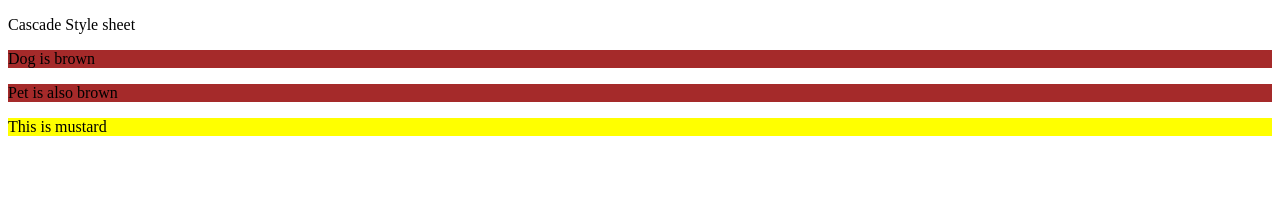
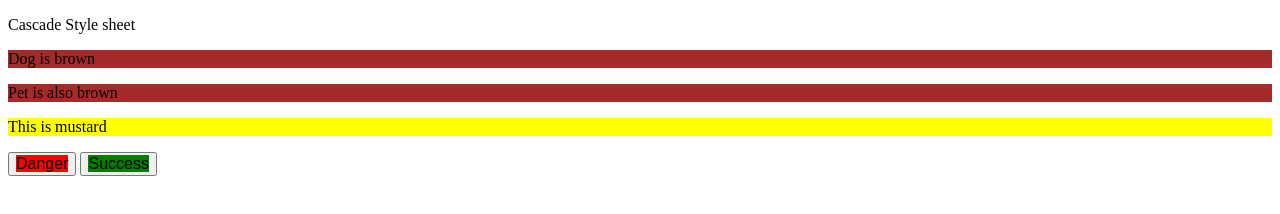
Before and after one commit to Sagarshrestha12/web_design_4everybody_coursera, a plain HTML site: page css_practice.html in a window 1280 px wide. Drawn offline with Linux system fonts and the light colour scheme.

Commit message:
Layering Styles with multiple classes

```diff
--- a/assets/stylesheets/learn.css
+++ b/assets/stylesheets/learn.css
@@ -6,3 +6,12 @@
 {
 	background: yellow;
 }
+.btn{
+	font-size: 16px;
+}
+.btn-danger{
+	background: red;
+}
+.btn-success {
+	background: green;
+}
--- a/css_practice.html
+++ b/css_practice.html
@@ -11,5 +11,10 @@
 		<p>Dog is brown</p>
 		<p>Pet is also brown</p>
 		<p class="mustard">This is mustard</p>
+	</div>
+	<div>
+		<button><a class="btn btn-danger">Danger</a></button>
+		<button><a class="btn btn-success">Success</a></button>
+	</div>
 </body>
 </html>
```
